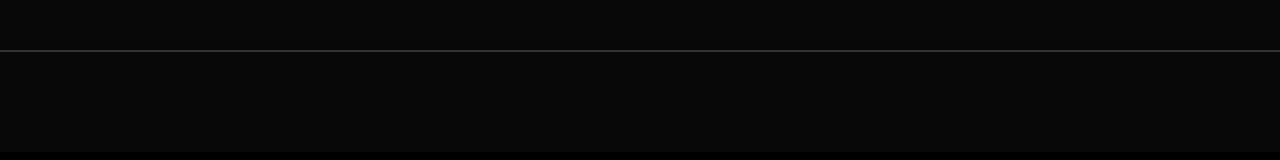
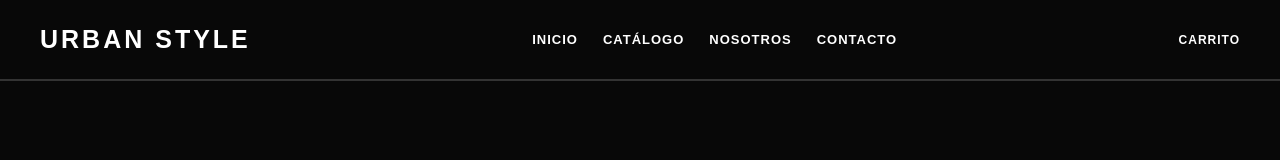
Before and after one commit to jhosuadaviddiaz2011-stack/Urban-Style., a plain HTML site: page catalogo.html in a window 1280 px wide. Drawn offline with Linux system fonts and the light colour scheme.

Commit message:
header del catalogo y quinto commit

```diff
--- a/catalogo.html
+++ b/catalogo.html
@@ -13,6 +13,18 @@
 <body>
 
     <header>
+        <a href="index.html">URBAN STYLE</a>
+
+        <nav>
+            <a href="index.html">INICIO</a>
+            <a href="catalogo.html">CATÁLOGO</a>
+            <a href="index.html#nosotros">NOSOTROS</a>
+            <a href="index.htmlcontacto">CONTACTO</a>
+        </nav>
+
+        <div class="acciones-header">
+            <a href="carrito.html">CARRITO</a>
+        </div>
 
     </header>
 
```
